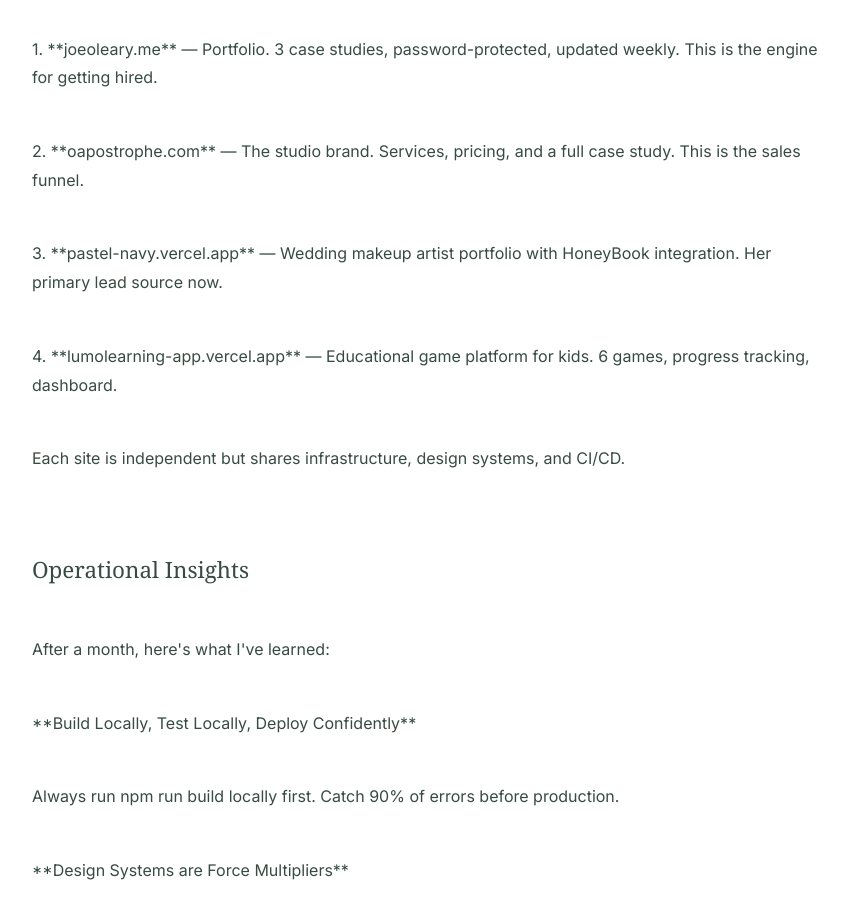
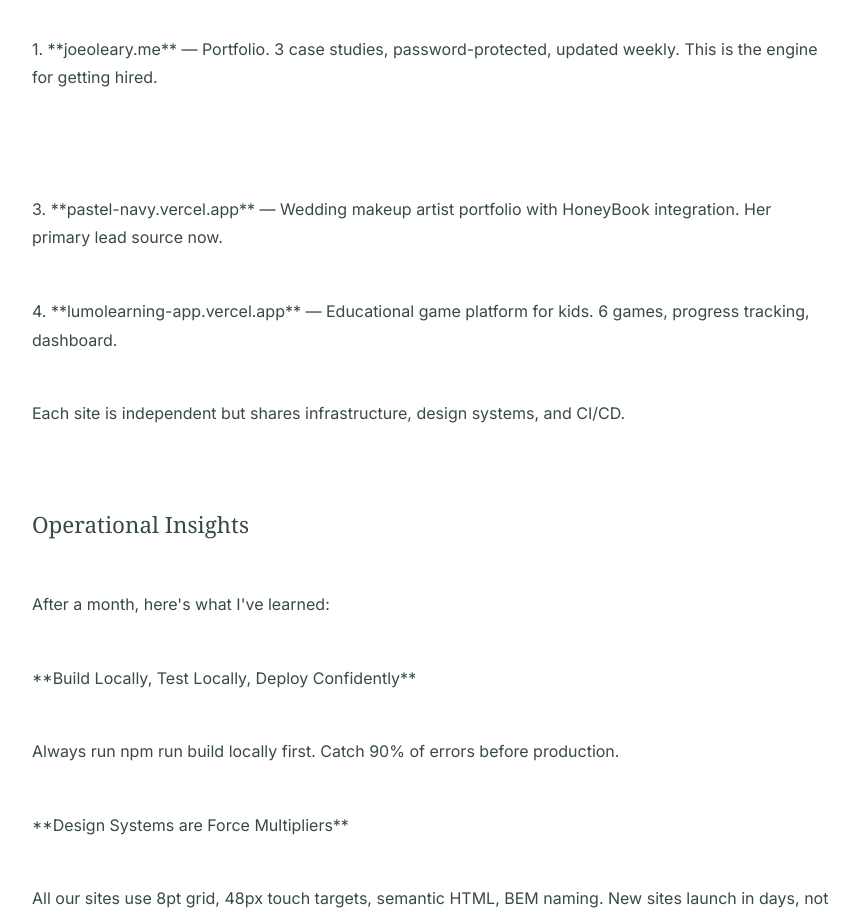
Before and after one commit to professorfalken1942-hash/joeoleary, a Next.js app: page /blog/openclaw-digital-studio in a window 1280 px wide. Shown: the part 2040-2959 px from the top of the page, without its empty margins (0-860 px from the left). Built offline with nearby package versions, Linux system fonts and the light colour scheme.

Commit message:
Remove oapostrophe.com reference from blog

```diff
--- a/src/app/blog/[slug]/page.tsx
+++ b/src/app/blog/[slug]/page.tsx
@@ -36,7 +36,7 @@
 
 1. **joeoleary.me** — Portfolio. 3 case studies, password-protected, updated weekly. This is the engine for getting hired.
 
-2. **oapostrophe.com** — The studio brand. Services, pricing, and a full case study. This is the sales funnel.
+
 
 3. **pastel-navy.vercel.app** — Wedding makeup artist portfolio with HoneyBook integration. Her primary lead source now.
 
```
